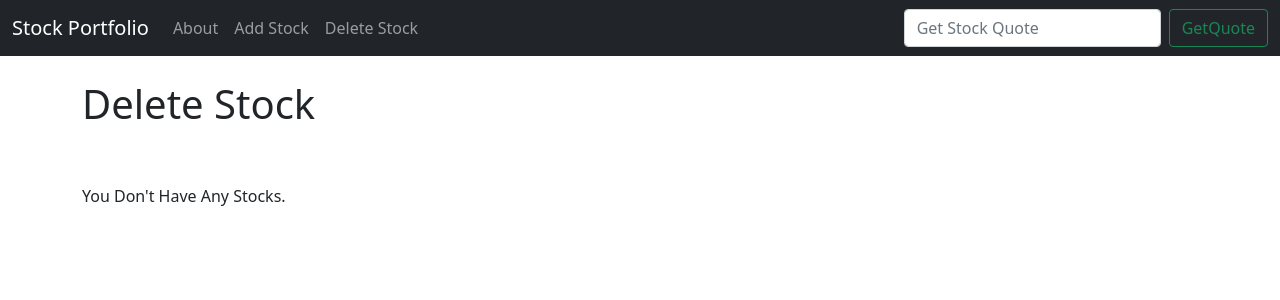
After one commit to aChak-947/Stock-Portfolio, a Django app: page /delete_stock.html in a window 1280 px wide. The commit adds this page. Shown: the top 300 px of the page. Run offline with Django 3.2, Linux system fonts and the light colour scheme; data that the repository does not hold is empty.

Commit message:
added funtions to table

```diff
--- a/quotes/templates/base.html
+++ b/quotes/templates/base.html
@@ -30,6 +30,10 @@
 
 		        <li class="nav-item">
 		          <a class="nav-link" href="{% url 'add_stock' %}">Add Stock</a>
+		        </li>
+
+		        <li class="nav-item">
+		          <a class="nav-link" href="{% url 'delete_stock' %}">Delete Stock</a>
 		        </li>
 
 		      </ul>
--- /dev/null
+++ b/quotes/templates/delete_stock.html
@@ -0,0 +1,17 @@
+{% extends 'base.html' %}
+
+{% block content %}
+
+	<h1>Delete Stock</h1>
+	<br/><br/>
+	{% if ticker %}
+		{% for item in ticker %}
+				<a href="{% url 'delete' item.id %}" class="btn btn-secondary" >
+				Delete {{ item.ticker }}
+				</a><br/><br/>
+		{% endfor %}
+	{% else %}
+		You Don't Have Any Stocks.
+	{% endif %}
+
+{% endblock %}
--- a/quotes/urls.py
+++ b/quotes/urls.py
@@ -6,4 +6,5 @@ urlpatterns = [
     path('about.html', views.about, name="about"),
     path('add_stock.html', views.add_stock, name="add_stock"),
     path('delete/<stock_id>', views.delete, name="delete"),
+    path('delete_stock.html', views.delete_stock, name="delete_stock"),
 ]
--- a/quotes/views.py
+++ b/quotes/views.py
@@ -33,6 +33,9 @@ def about(request):
 
 
 def add_stock(request):
+	import requests
+	import json
+
 	if request.method == 'POST':
 		form = StockForm(request.POST or None)
 
@@ -43,7 +46,18 @@ def add_stock(request):
 
 	else:
 		ticker = Stock.objects.all()
-		return render(request, 'add_stock.html', {'ticker': ticker})
+		output = []
+
+		for ticker_item in ticker:
+			api_request = requests.get("https://cloud.iexapis.com/stable/stock/" + str(ticker_item.ticker) + "/quote?token=pk_6e72bad9cf364758af8fd4176650482d")
+			try:
+				api = json.loads(api_request.content)
+				output.append(api)
+			except Exception as e:
+				api = "Error..."
+				output.append(api)
+
+		return render(request, 'add_stock.html', {'ticker': ticker, 'output': output})
 
 
 
@@ -52,4 +66,11 @@ def delete(request, stock_id):
 	item = Stock.objects.get(pk=stock_id)
 	item.delete()
 	messages.success(request, ("Stock Has Been Deleted!"))
-	return redirect(add_stock)
+	return redirect(delete_stock)
+
+
+
+
+def delete_stock(request):
+	ticker = Stock.objects.all()
+	return render(request, 'delete_stock.html', {'ticker': ticker})
```
Also changed, not shown: quotes/templates/add_stock.html (+21 -14 lines).
